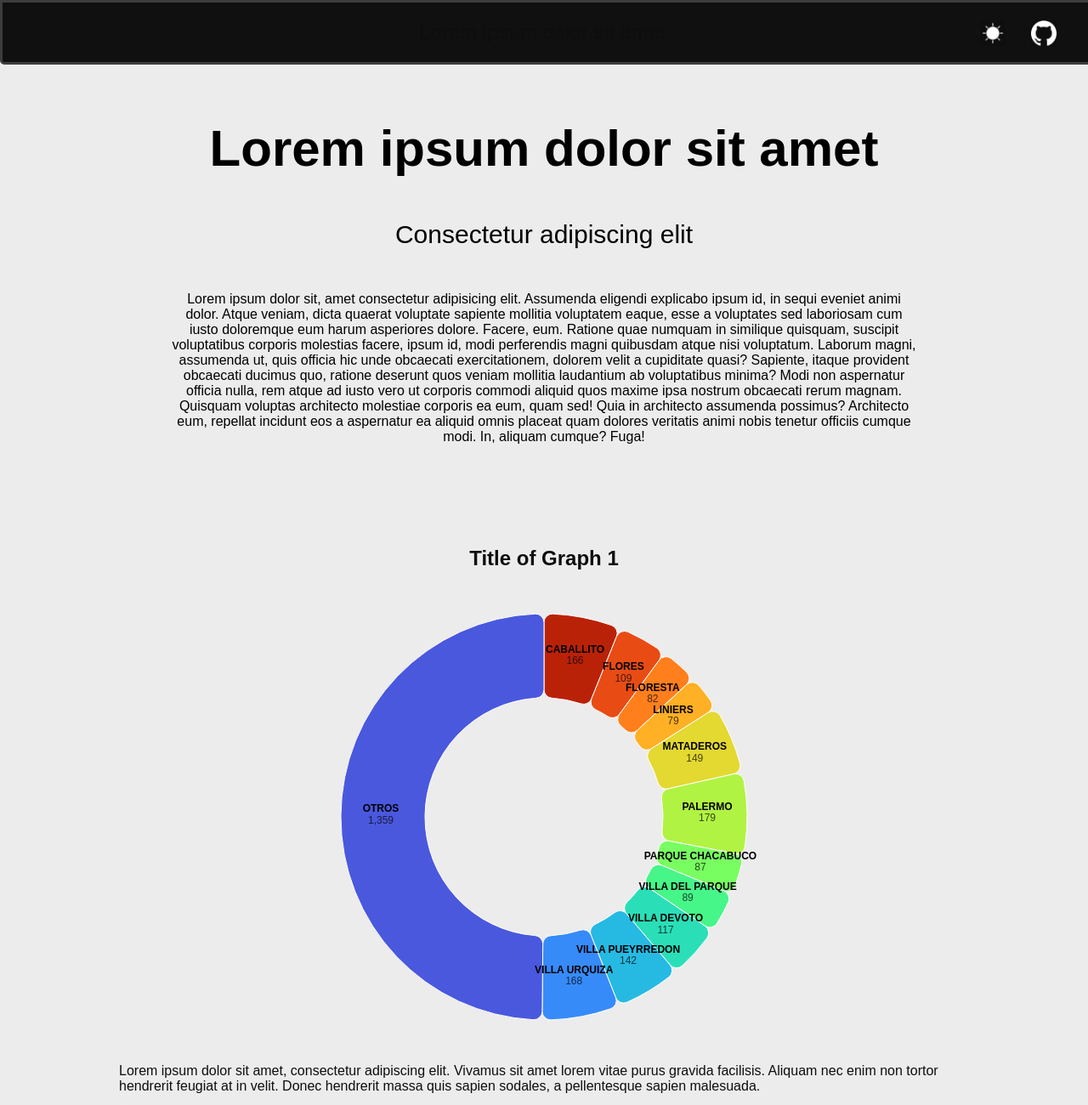
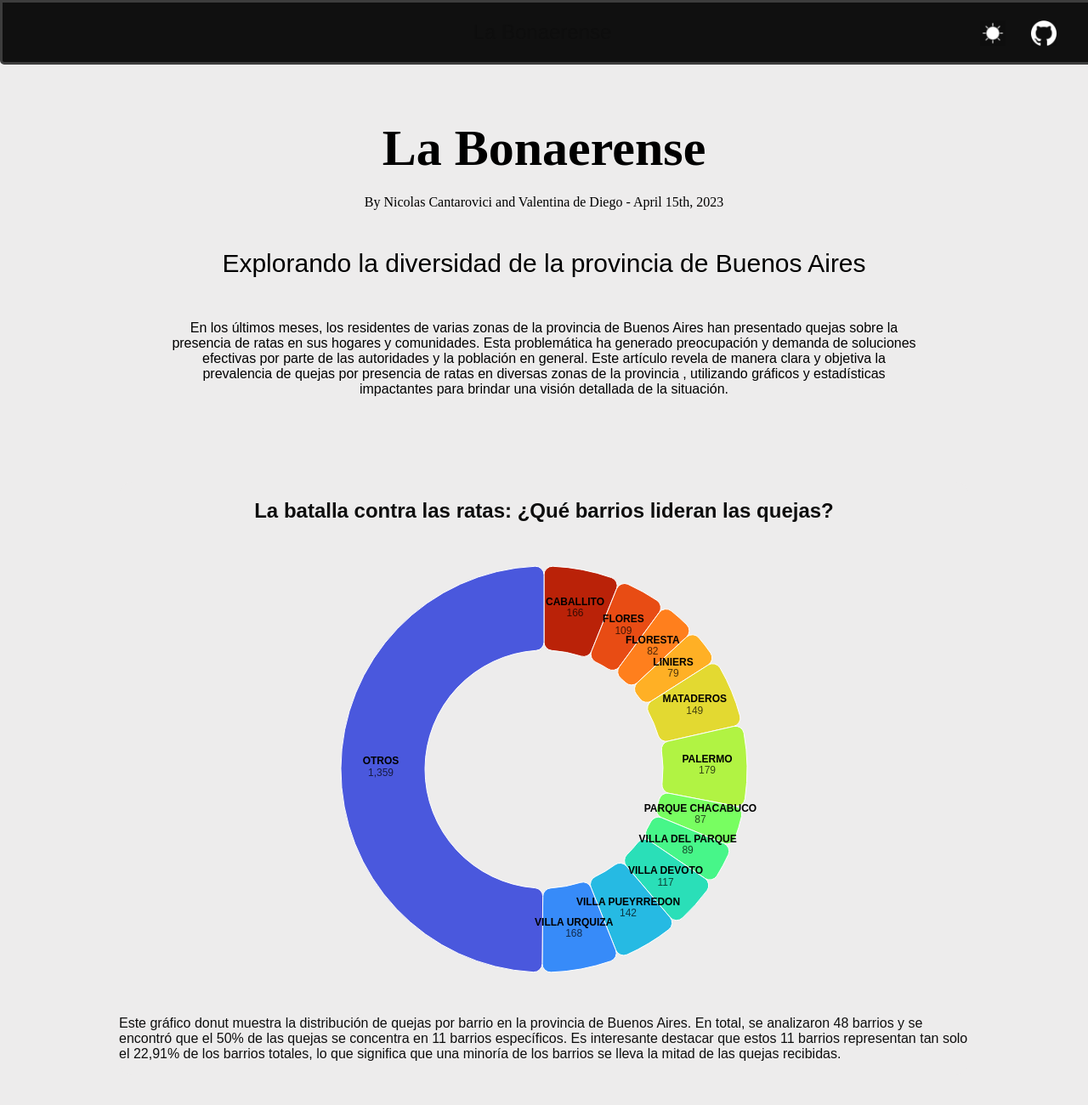
Before and after one commit to nicocanta20/Visualizacion_Cantarovici_DeDiego, a plain HTML site: page main/index.html in a window 1280 px wide. Shown: the top 1300 px of the page at 85% size. Drawn offline with nearby package versions, Linux system fonts and the light colour scheme; a script that the page names is missing; files whose address does not match are found by name.

Commit message:
Titulo y bajadas del articulo y primer grafico

```diff
--- a/main/index.html
+++ b/main/index.html
@@ -4,9 +4,6 @@
     <meta charset="UTF-8">
     <title>Home</title>
     <style>
-      .plot-legend {
-        background-color: #ffffff00;
-      }
       #chart{
         overflow-y:auto;
       }
@@ -21,7 +18,7 @@
   <body>
     <nav>
         <ul class="navbar">
-            <li class ="home">Lorem ipsum dolor sit amet</li>
+            <li class ="home">La Bonaerense</li>
           <!-- <li class="github"><a href="https://github.com/nicocanta20/Visualizacion_Cantarovici_DeDiego">Github</a></li> -->
           <li><button onclick="redirectToPage()" id="github" class="github"></button></li>
           <li><button onclick="toggleDark()" id="toggle"></button></li>
@@ -31,9 +28,10 @@
       <!-- <div class="header"></div> -->
     <div class="container">
     <div class="first">
-      <h1 class="title">Lorem ipsum dolor sit amet</h1>
-      <p class="subtitle">Consectetur adipiscing elit</p>
-      <p class="paragraph">Lorem ipsum dolor sit, amet consectetur adipisicing elit. Assumenda eligendi explicabo ipsum id, in sequi eveniet animi dolor. Atque veniam, dicta quaerat voluptate sapiente mollitia voluptatem eaque, esse a voluptates sed laboriosam cum iusto doloremque eum harum asperiores dolore. Facere, eum. Ratione quae numquam in similique quisquam, suscipit voluptatibus corporis molestias facere, ipsum id, modi perferendis magni quibusdam atque nisi voluptatum. Laborum magni, assumenda ut, quis officia hic unde obcaecati exercitationem, dolorem velit a cupiditate quasi? Sapiente, itaque provident obcaecati ducimus quo, ratione deserunt quos veniam mollitia laudantium ab voluptatibus minima? Modi non aspernatur officia nulla, rem atque ad iusto vero ut corporis commodi aliquid quos maxime ipsa nostrum obcaecati rerum magnam. Quisquam voluptas architecto molestiae corporis ea eum, quam sed! Quia in architecto assumenda possimus? Architecto eum, repellat incidunt eos a aspernatur ea aliquid omnis placeat quam dolores veritatis animi nobis tenetur officiis cumque modi. In, aliquam cumque? Fuga!</p>
+      <h1 class="title" style="font-family: 'Times New Roman', serif;">La Bonaerense</h1>
+      <p style="font-family: 'Times New Roman', serif;">By Nicolas Cantarovici and Valentina de Diego - April 15th, 2023</p>
+      <p class="subtitle">Explorando la diversidad de la provincia de Buenos Aires</p>
+      <p class="paragraph">En los últimos meses, los residentes de varias zonas de la provincia de Buenos Aires han presentado quejas sobre la presencia de ratas en sus hogares y comunidades. Esta problemática ha generado preocupación y demanda de soluciones efectivas por parte de las autoridades y la población en general. Este artículo revela de manera clara y objetiva la prevalencia de quejas por presencia de ratas en diversas zonas de la provincia , utilizando gráficos y estadísticas impactantes para brindar una visión detallada de la situación.</p>
       <!-- <div class="button-container">
         <a class="button" href="#section1"><h3>Title of Graph 1</h3></a>
         <a class="button" href="#section2"><h3>Title of Graph 2</h3></a>
@@ -45,9 +43,9 @@
     </div>
     <div class="big" id="section1">
       <div class="section" >
-        <h2 class="section-title">Title of Graph 1</h2>
+        <h2 class="section-title">La batalla contra las ratas: ¿Qué barrios lideran las quejas?</h2>
         <div id="chart"></div>
-        <p class="description">Lorem ipsum dolor sit amet, consectetur adipiscing elit. Vivamus sit amet lorem vitae purus gravida facilisis. Aliquam nec enim non tortor hendrerit feugiat at in velit. Donec hendrerit massa quis sapien sodales, a pellentesque sapien malesuada.</p>
+        <p class="description">Este gráfico donut muestra la distribución de quejas por barrio en la provincia de Buenos Aires. En total, se analizaron 48 barrios y se encontró que el 50% de las quejas se concentra en 11 barrios específicos. Es interesante destacar que estos 11 barrios representan tan solo el 22,91% de los barrios totales, lo que significa que una minoría de los barrios se lleva la mitad de las quejas recibidas.</p>
       </div>
     </div>
 
--- a/main/map.js
+++ b/main/map.js
@@ -28,9 +28,8 @@ Promise.all([mapaFetch, dataFetch]).then(([barrios, data]) => {
       domain: [0, d3.max(barrios.features, d => d.properties.COUNTS)],
       range: ['#ffffff', '#e32929'],
       label: 'Cantidad de denuncias',
-      legend: {
-        background: '#ffffff00'
-      },
+      legend: true,
+      background: '#transparent',
     },
     marks: [
       Plot.geo(barrios, {
```
